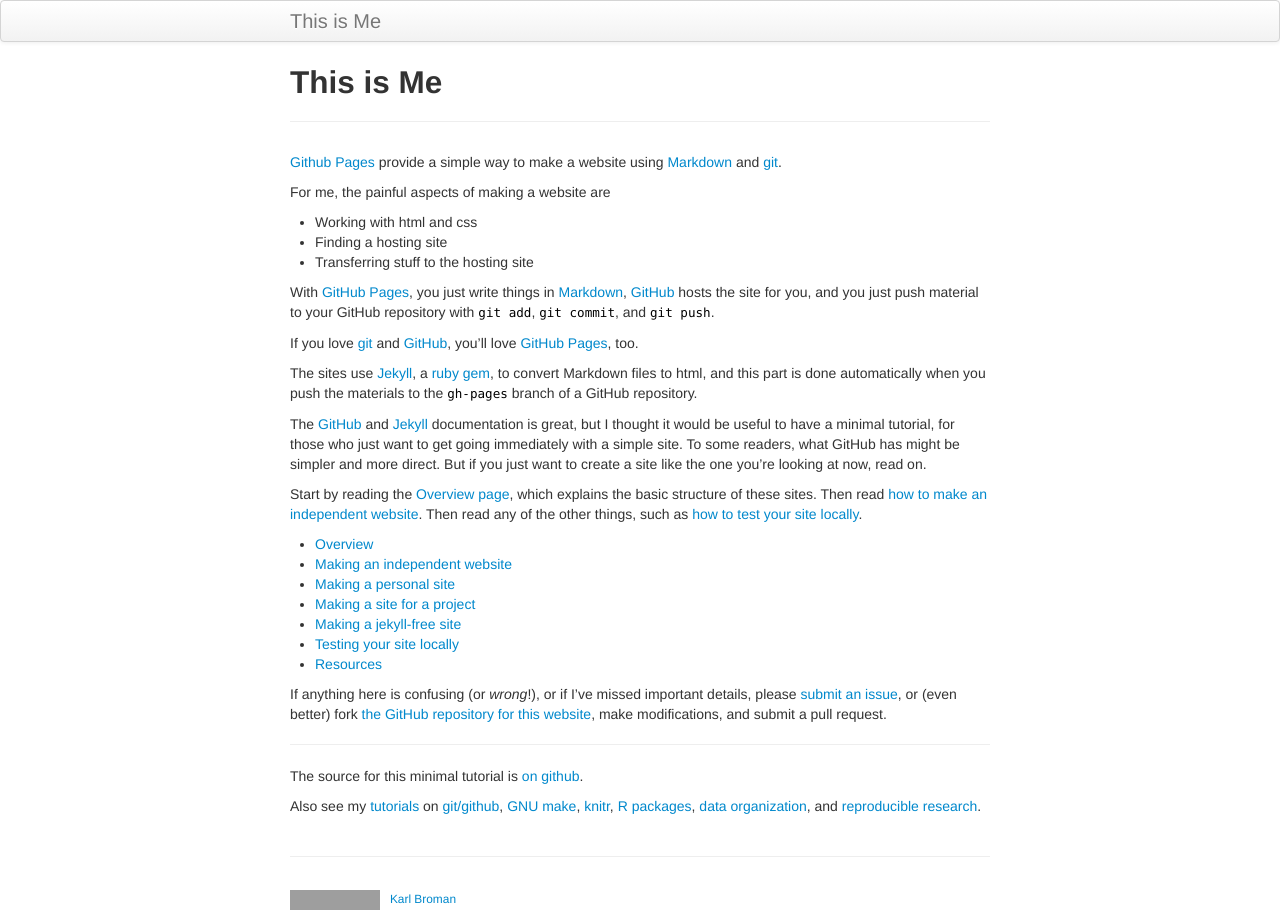
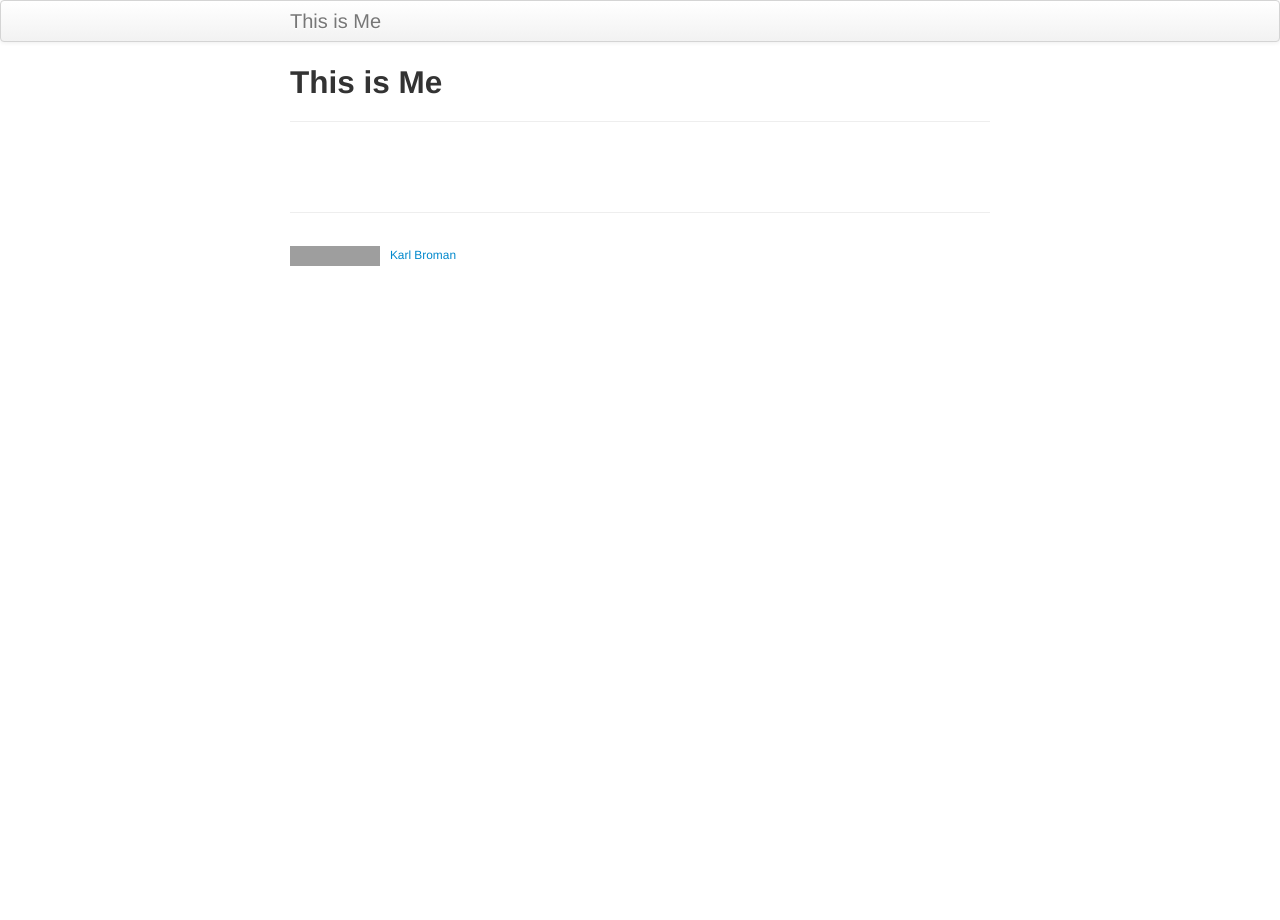
Before and after one commit to bschwarz/me, a Jekyll site: the page built from index.md, in a window 1280 px wide. Built offline with Jekyll 4.4.1, drawn with Linux system fonts in a browser that asks for light colours; grey boxes are pictures that could not be loaded.

Commit message:
Update index.md

```diff
--- a/index.md
+++ b/index.md
@@ -4,69 +4,3 @@ title: This is Me
 tagline:
 description: Brett Schwarz's Personal Page
 ---
-
-[Github Pages](https://pages.github.com) provide a simple way to make a
-website using
-[Markdown](https://daringfireball.net/projects/markdown/) and
-[git](https://git-scm.com).
-
-For me, the painful aspects of making a website are
-
-- Working with html and css
-- Finding a hosting site
-- Transferring stuff to the hosting site
-
-With [GitHub Pages](https://pages.github.com), you just write things in
-[Markdown](https://daringfireball.net/projects/markdown/),
-[GitHub](https://github.com) hosts the site for you, and you just push
-material to your GitHub repository with `git add`, `git commit`, and
-`git push`.
-
-If you love [git](https://git-scm.com/) and
-[GitHub](https://github.com), you'll love
-[GitHub Pages](https://pages.github.com), too.
-
-The sites use [Jekyll](https://jekyllrb.com/), a
-[ruby](https://www.ruby-lang.org/en/) [gem](https://rubygems.org/), to
-convert Markdown files to html, and this part is done
-automatically when you push the materials to the `gh-pages` branch
-of a GitHub repository.
-
-The [GitHub](https://pages.github.com) and
-[Jekyll](https://jekyllrb.com) documentation is great, but I thought it
-would be useful to have a minimal tutorial, for those who just want to
-get going immediately with a simple site. To some readers, what GitHub
-has might be simpler and more direct.  But if you just want to create
-a site like the one you're looking at now, read on.
-
-Start by reading the [Overview page](pages/overview.html), which
-explains the basic structure of these sites. Then read
-[how to make an independent website](pages/independent_site.html). Then
-read any of the other things, such as
-[how to test your site locally](pages/local_test.html).
-
-- [Overview](pages/overview.html)
-- [Making an independent website](pages/independent_site.html)
-- [Making a personal site](pages/user_site.html)
-- [Making a site for a project](pages/project_site.html)
-- [Making a jekyll-free site](pages/nojekyll.html)
-- [Testing your site locally](pages/local_test.html)
-- [Resources](pages/resources.html)
-
-If anything here is confusing (or _wrong_!), or if I've missed
-important details, please
-[submit an issue](https://github.com/kbroman/simple_site/issues), or (even
-better) fork [the GitHub repository for this website](https://github.com/kbroman/simple_site),
-make modifications, and submit a pull request.
-
----
-
-The source for this minimal tutorial is [on github](https://github.com/kbroman/simple_site).
-
-Also see my [tutorials](https://kbroman.org/pages/tutorials) on
-[git/github](https://kbroman.org/github_tutorial),
-[GNU make](https://kbroman.org/minimal_make),
-[knitr](https://kbroman.org/knitr_knutshell),
-[R packages](https://kbroman.org/pkg_primer),
-[data organization](https://kbroman.org/dataorg),
-and [reproducible research](https://kbroman.org/steps2rr).
```
